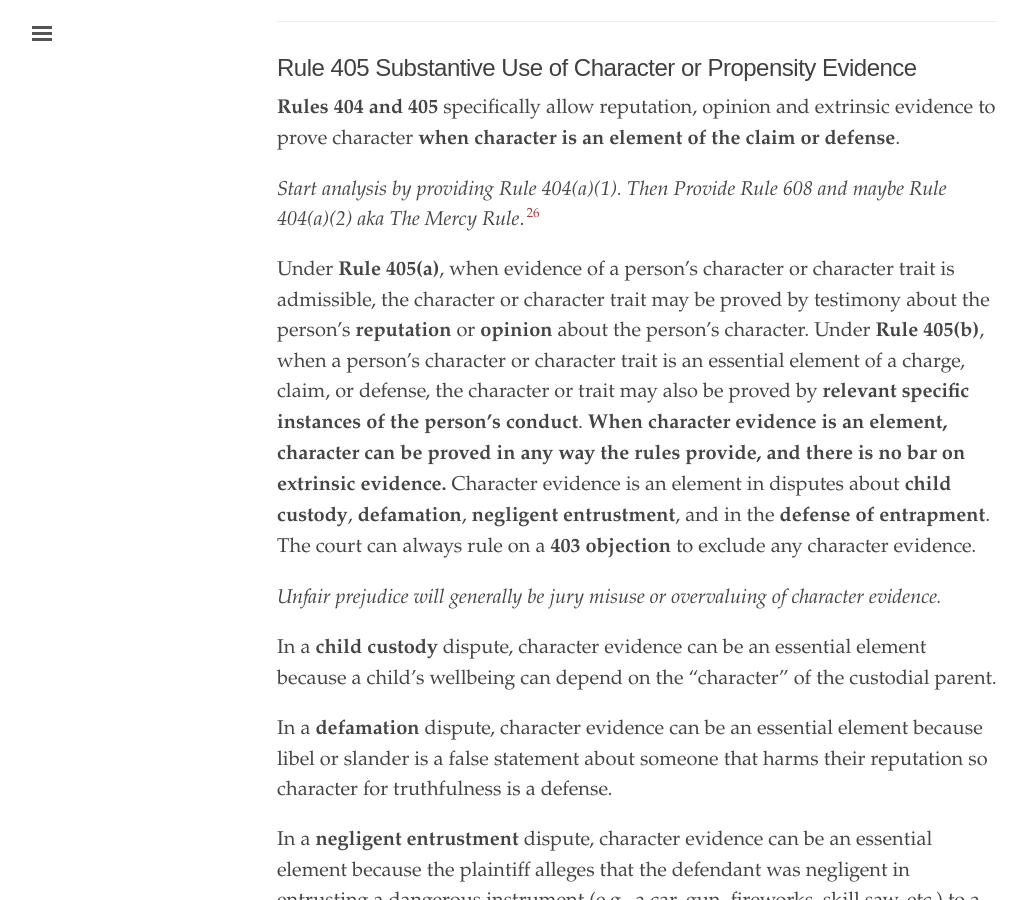
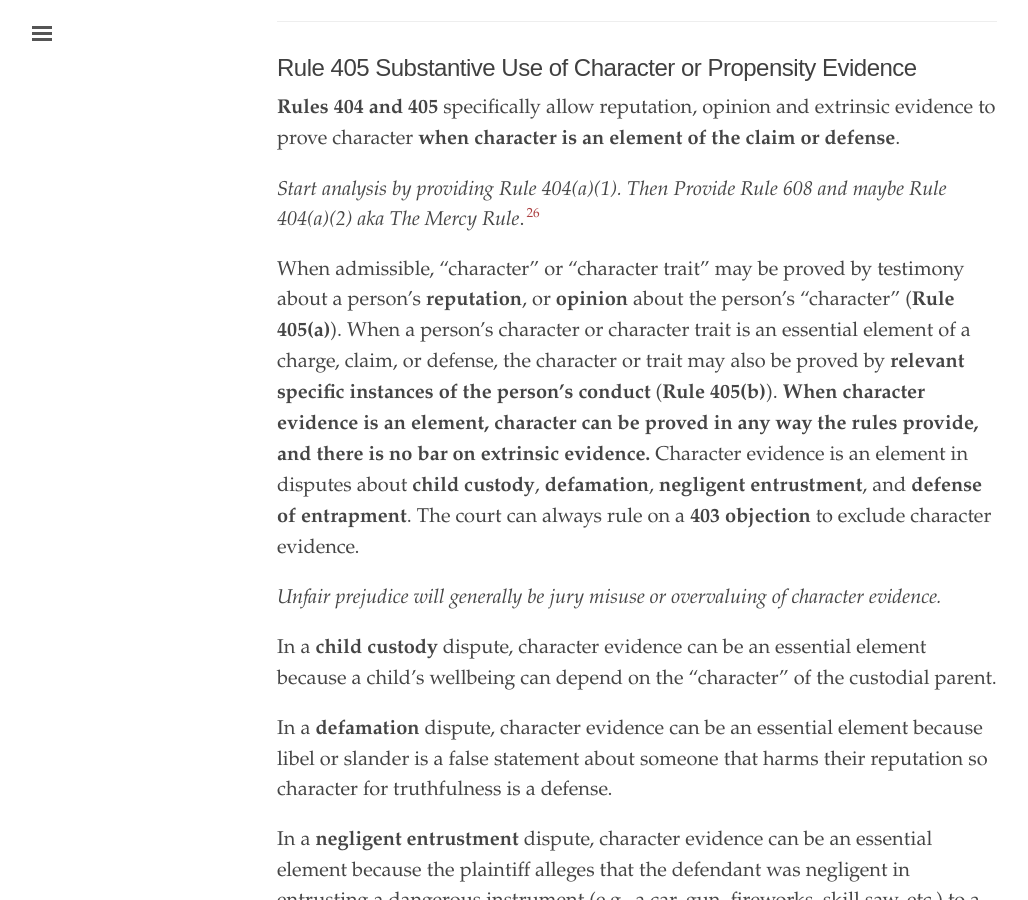
Before and after one commit to binipringle/right-to-be-forgotten, a Jekyll site: the page built from _texts/0-outline.md, in a window 1280 px wide and 900 px high, scrolled down 6602 px. Shown: the whole window, without its empty margins (3-1031 px from the left). Built offline with Jekyll 4.4.1, drawn with Linux system fonts in a browser that asks for light colours; some of the changed text lies outside the part shown.

Commit message:
edited outline

```diff
--- a/_texts/0-outline.md
+++ b/_texts/0-outline.md
@@ -33,7 +33,7 @@ toc:
 
 ---
 
-Welcome to my outline. Use the menu bar on the upper left to jump around. Make sure you check out the copious footnotes throughout.
+Welcome to my outline. Use the menu bar on the upper left to jump around. Make sure you check out the footnotes.
 
 See [Glossary](https://binipringle.github.io/evidence/texts/8-glossary/) for terms.
 
@@ -217,7 +217,7 @@ Evidence is **not admissible** to prove or disprove the validity or amount of a
 
 *Start analysis by providing Rule 404(a)(1). Then Provide Rule 608 and maybe Rule 404(a)(2) aka The Mercy Rule*.[^26]
 
-Under **Rule 405(a)**, when evidence of a person’s character or character trait is admissible, the character or character trait may be proved by testimony about the person’s **reputation** or **opinion** about the person's character. Under **Rule 405(b)**, when a person’s character or character trait is an essential element of a charge, claim, or defense, the character or trait may also be proved by **relevant specific instances of the person’s conduct**. **When character evidence is an element, character can be proved in any way the rules provide, and there is no bar on extrinsic evidence.** Character evidence is an element in disputes about **child custody**, **defamation**, **negligent entrustment**, and in the **defense of entrapment**. The court can always rule on a **403 objection** to exclude any character evidence.
+When admissible, "character" or "character trait" may be proved by testimony about a person’s **reputation**, or **opinion** about the person's "character" (**Rule 405(a)**). When a person’s character or character trait is an essential element of a charge, claim, or defense, the character or trait may also be proved by **relevant specific instances of the person’s conduct** (**Rule 405(b)**). **When character evidence is an element, character can be proved in any way the rules provide, and there is no bar on extrinsic evidence.** Character evidence is an element in disputes about **child custody**, **defamation**, **negligent entrustment**, and **defense of entrapment**. The court can always rule on a **403 objection** to exclude character evidence.
 
 *Unfair prejudice will generally be jury misuse or overvaluing of character evidence.*
 
```
